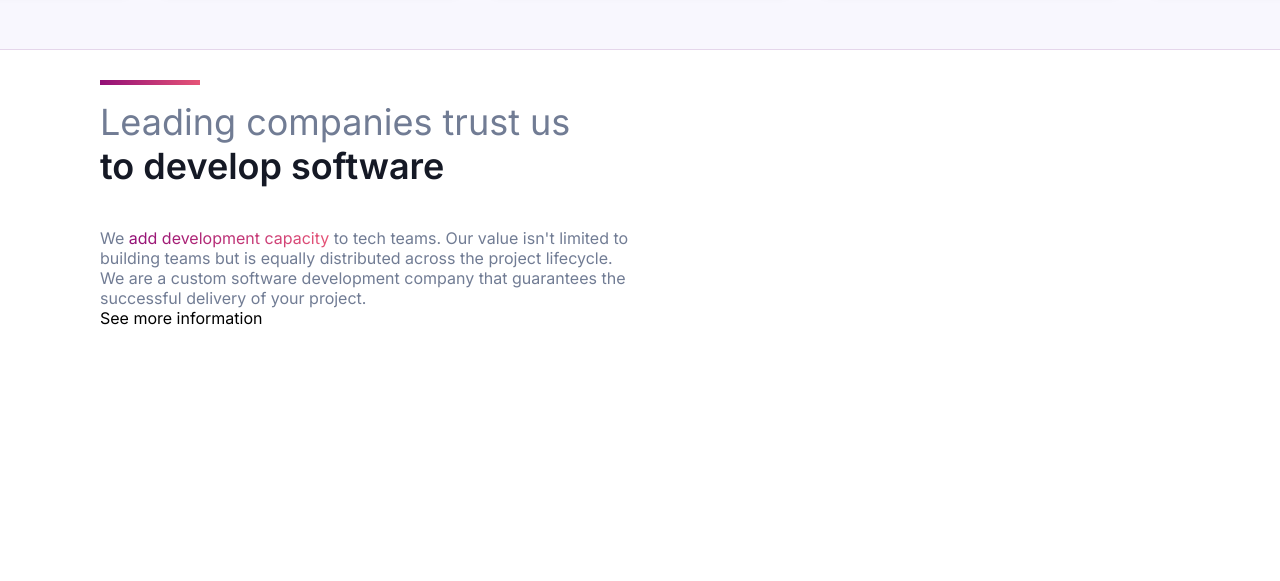
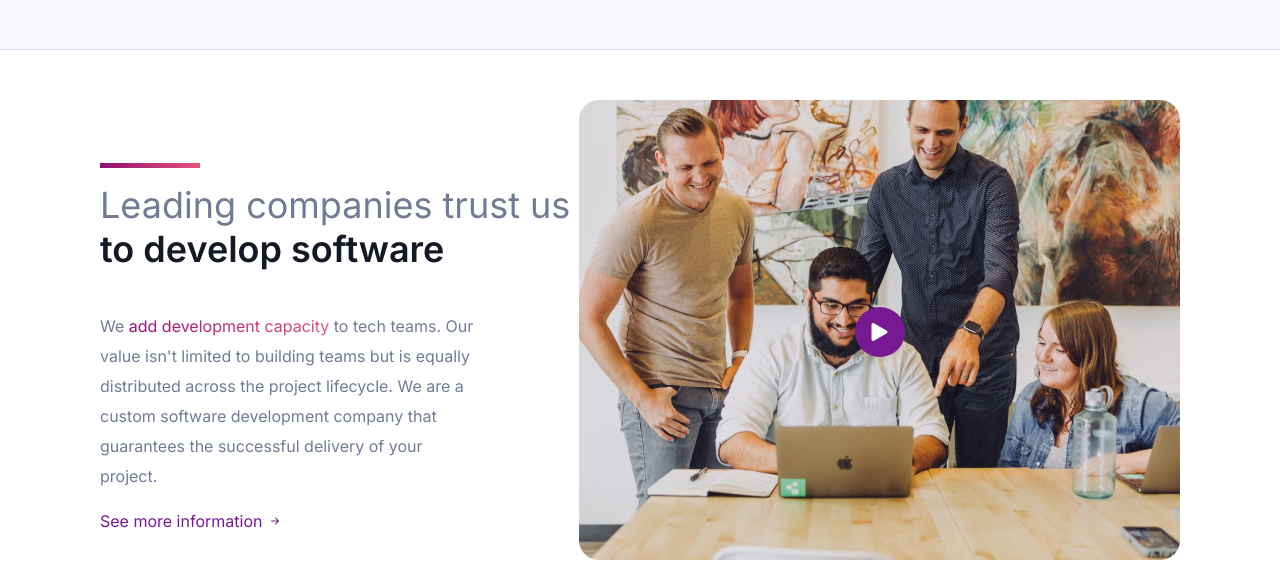
Before and after one commit to Jaydeep-Ramanuj/25_Nov_WD_5_30_Batch, a plain HTML site: page Maulik_Developers/index.html in a window 1280 px wide. Shown: the part 1095-1676 px from the top of the page. Before the commit the page ends 1463 px from the top, so only its background shows below. Drawn offline with nearby package versions, Linux system fonts and the light colour scheme.

Commit message:
Website Making 9-1

```diff
--- a/Maulik_Developers/css/style.css
+++ b/Maulik_Developers/css/style.css
@@ -231,9 +231,15 @@ header .btn {
 /* #trust-section */
 
 #trust-section {
+  padding-top: 30px;
+  display: flex;
+  align-items: center;
 }
 
 #trust-section .content {
+  display: flex;
+  flex-direction: column;
+  justify-content: space-evenly;
   max-width: 50%;
 }
 #trust-section .content .section-heading {
@@ -250,3 +256,75 @@ header .btn {
 #trust-section .content .section-heading .section-title {
   font-size: inherit;
 }
+
+#trust-section .content .secondary-text {
+  width: 80%;
+  line-height: 30px;
+}
+
+#trust-section .content > span {
+  display: block;
+  margin-top: 20px;
+  color: var(--special-color);
+}
+
+#trust-section .content > span i {
+  font-size: 16px;
+}
+
+#trust-section .img-wrapper {
+  width: fit-content;
+  position: relative;
+}
+
+#trust-section .play-btn {
+  height: 100%;
+  width: 100%;
+  border-radius: inherit;
+  display: flex;
+  justify-content: center;
+  align-items: center;
+  position: absolute;
+  top: 0;
+  left: 0;
+
+  cursor: pointer;
+  transition: all 300ms;
+}
+#trust-section .play-btn:active {
+  scale: 0.9;
+}
+
+#trust-section .play-btn::before {
+  content: '';
+  width: 0px;
+  height: 0px;
+  border-radius: 50%;
+  background-color: rgba(255, 255, 255, 0.547);
+  position: absolute;
+  top: 50%;
+  left: 50%;
+  transform: translate(-50%, -50%);
+  z-index: 1;
+
+  transition: all 300ms;
+}
+
+#trust-section .img-wrapper:hover .play-btn::before {
+  height: 80px;
+  width: 80px;
+}
+
+#trust-section .play-btn i {
+  display: block;
+  height: 50px;
+  width: 50px;
+  border-radius: 50%;
+  background-color: var(--special-color);
+  font-size: 32px;
+  color: white;
+  display: flex;
+  justify-content: center;
+  align-items: center;
+  z-index: 3;
+}
--- a/Maulik_Developers/index.html
+++ b/Maulik_Developers/index.html
@@ -11,6 +11,10 @@
       rel="stylesheet"
     />
     <link rel="stylesheet" href="./css/style.css" />
+    <link
+      rel="stylesheet"
+      href="https://cdn.jsdelivr.net/npm/bootstrap-icons@1.11.3/font/bootstrap-icons.min.css"
+    />
   </head>
   <body>
     <!-- <div class="btn">Let's go Started</div> -->
@@ -113,9 +117,14 @@
           development company that guarantees the successful delivery of your
           project.
         </p>
-        <span>See more information </span>
+        <span
+          >See more information <i class="bi bi-arrow-right-short"></i>
+        </span>
       </div>
-      <img src="" alt="" />
+      <div class="img-wrapper">
+        <img src="./assests/images/Rectangle 8Rectangle 8.png" alt="" />
+        <div class="play-btn"><i class="bi bi-play-fill"></i></div>
+      </div>
     </section>
     <!-- partners-section -->
     <section id="partners-section"></section>
```
